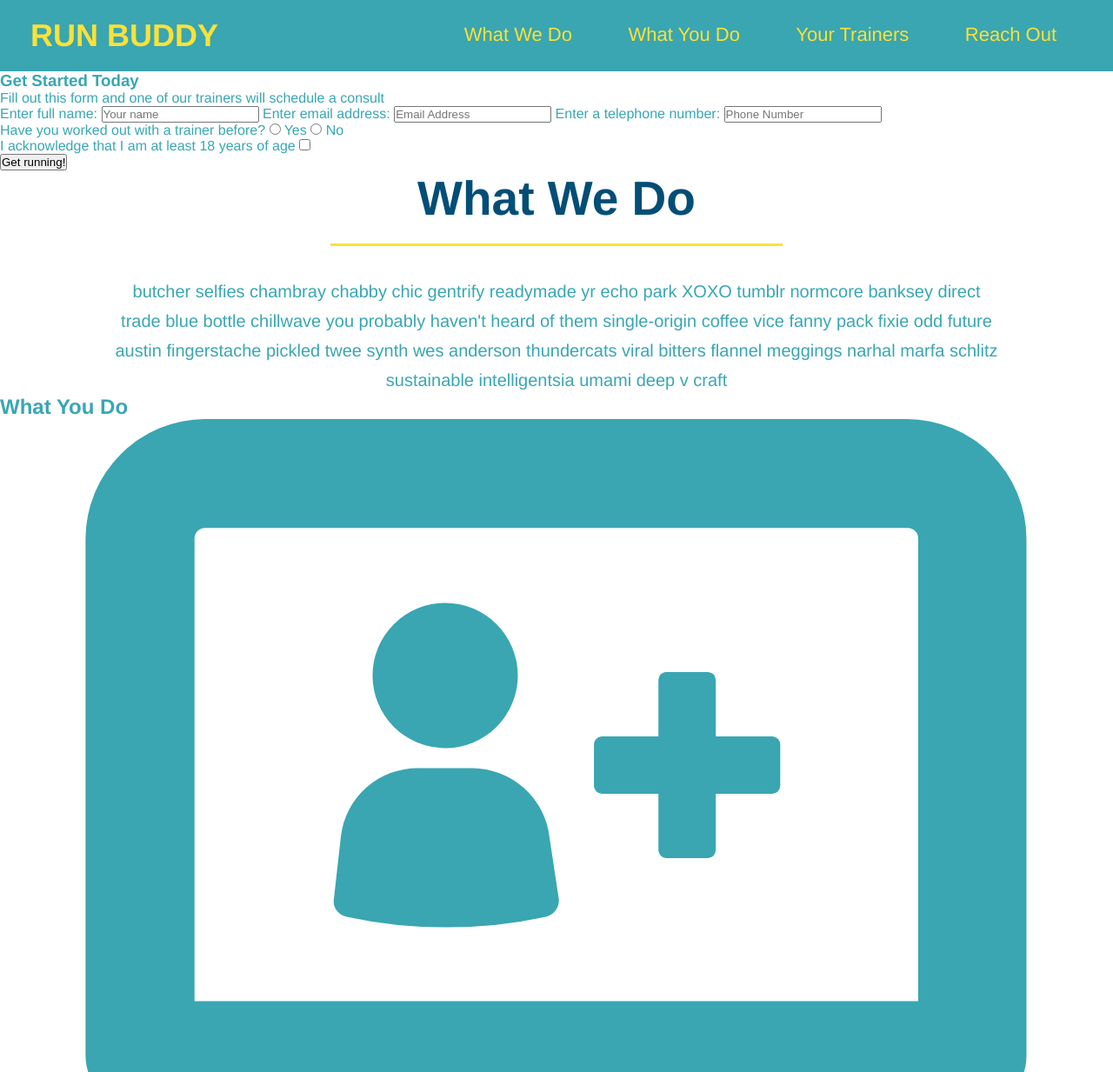
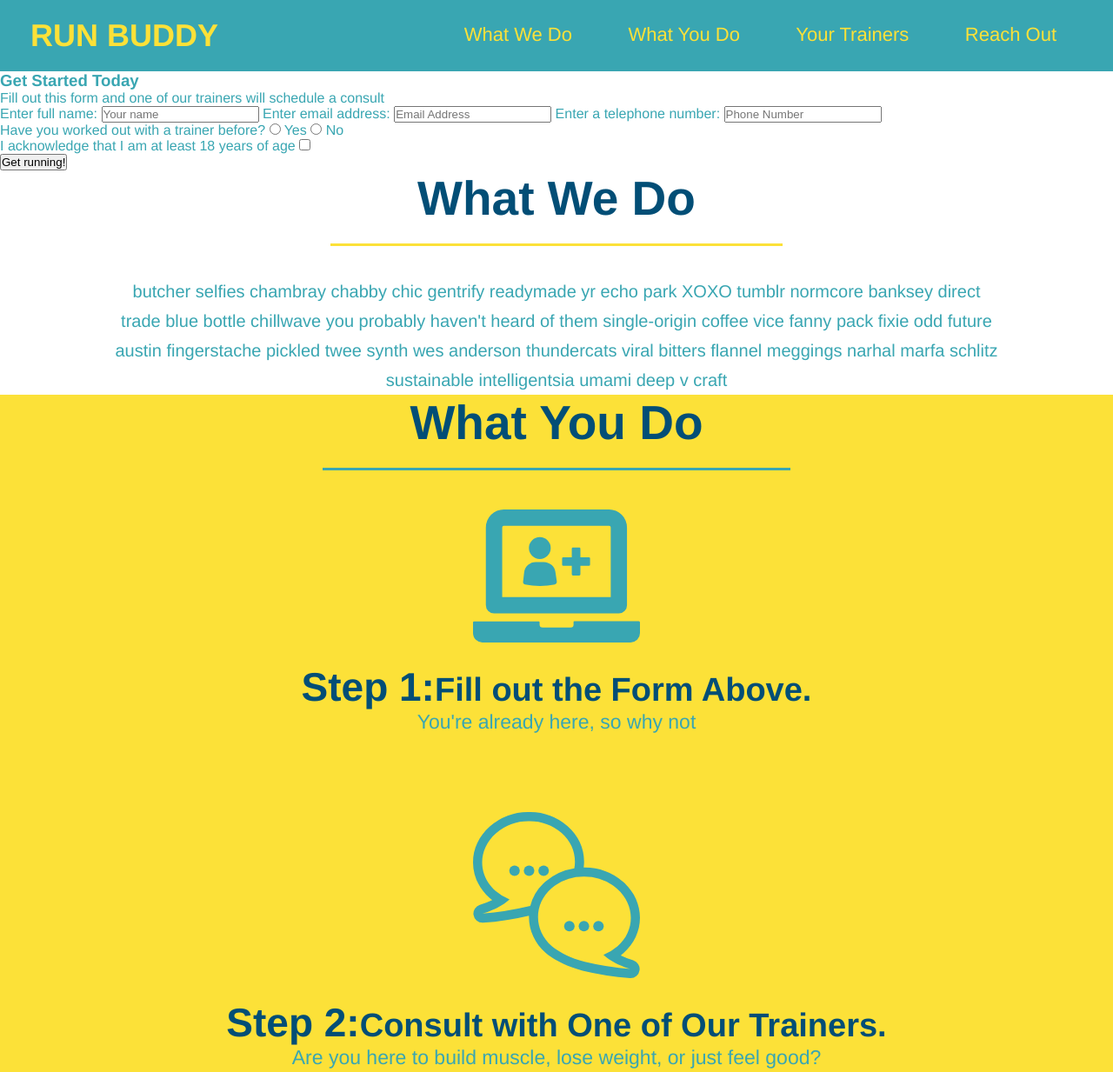
Before and after one commit to kredord/run-buddy, a plain HTML site: page index.html in a window 1280 px wide. Shown: the top 1233 px of the page at 87% size. Drawn offline with Linux system fonts and the light colour scheme; files whose address does not match are found by name.

Commit message:
style what you do section

```diff
--- a/assets/css/style.css
+++ b/assets/css/style.css
@@ -47,21 +47,28 @@ header nav ul li a{
     font-size: 22px;
 }
 
+
 .intro {
     text-align: center;
 }
 
-.intro h2 {
-
-    /* add this alongside your other declarations */
-    display: inline-block;
+.section-title {
     font-size: 55px;
     color: #024e76;
     margin-bottom: 35px;
     padding: 0 100px 20px 100px;
+    display: inline-block;
     border-bottom: 3px solid;
-    border-color: #fce138;
 }
+
+.primary-border {
+    border-color:#fce138;
+}
+
+.secondary-border {
+    border-color: #39a6b2;
+}
+
 
 .intro p {
     /* add this alongside your other declaratrions */
@@ -70,6 +77,36 @@ header nav ul li a{
     color: #39a6b2;
     width: 80%;
     font-size: 20px;
+}
+
+/* WHAT YOU DO SECTION: */
+.steps {
+    text-align: center;
+    background: #fce138;
+}
+
+.steps div {
+    margin-bottom: 80px;
+}
+
+.steps img {
+    width: 15%;
+    margin: 10px 0;
+}
+
+.steps h3 {
+    color: #024e76;
+    font-size: 46px;
+    margin-top: 10px;
+}
+
+.steps p {
+    color: #39a6b2;
+    font-size: 23px;
+}
+
+.steps span {
+    font-size: 38px;
 }
 
 footer {
--- a/index.html
+++ b/index.html
@@ -72,38 +72,38 @@
 
         <!--"What We Do section"-->
         <section id="what-we-do" class="intro">
-            <h2>What We Do</h2>
+            <h2 class="section-title primary-border">What We Do</h2>
             <p>
                 butcher selfies chambray chabby chic gentrify readymade yr echo park XOXO tumblr normcore banksey direct trade blue bottle chillwave you probably haven't heard of them single-origin coffee vice fanny pack fixie odd future austin fingerstache pickled twee synth wes anderson thundercats viral bitters flannel meggings narhal marfa schlitz sustainable intelligentsia umami deep v craft
             </p>
         </section>
 
         <!--"what you do" section-->
-        <section id="what-you-do">
-            <h2>What You Do</h2>
+        <section id="what-you-do" class="steps">
+            <h2 class="section-title secondary-border">What You Do</h2>
 
             <div>
                 <!-- insert this img element-->
                 <img src="./assets/images/step-1.svg" alt="" />
-                <h3>Step 1: Fill out the Form Above.</h3>
+                <h3>Step 1:<span>Fill out the Form Above.</span></h3>
                 <p>You're already here, so why not</p>
             </div>
 
             <div>
                 <img src="./assets/images/step-2.svg" alt="" />
-                <h3>Step 2: Consult with One of Our Trainers.</h3>
+                <h3>Step 2:<span>Consult with One of Our Trainers.</span></h3>
                 <p>Are you here to build muscle, lose weight, or just feel good?</p>
             </div>
 
             <div>
                 <img src=".assets/images/step-3.svg" alt="" />
-                <h3>Step 3: Get Running.</h3>
+                <h3>Step 3:<span>Get Running.</span></h3>
                 <p>Hit the ground running (literally) once your trainer lays out your plan.</p>
             </div>
 
             <div>
                 <img src=".assets/images/step-4.svg" alt="" />
-                <h3>Step 4: See Results.</h3>
+                <h3>Step 4:<span>See Results.</span></h3>
                 <p>Bi-weekly chckins with your trainer will keep you focused.</p>
             </div>
         </section>
```
